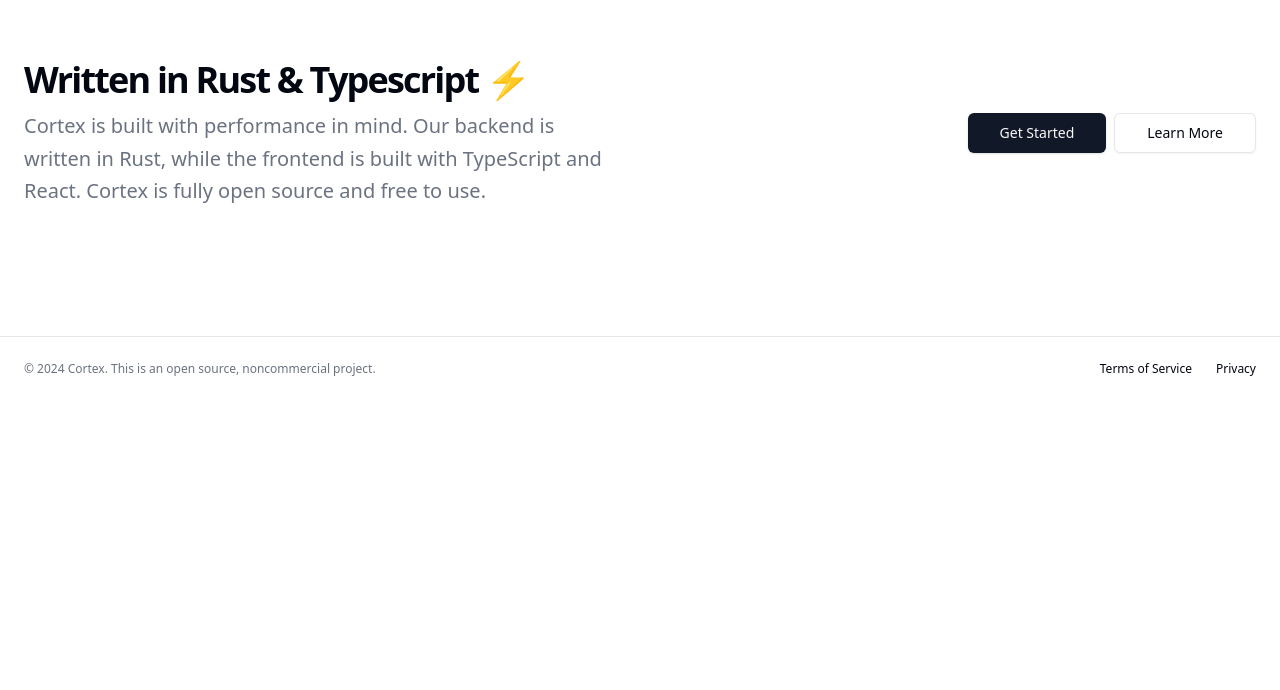
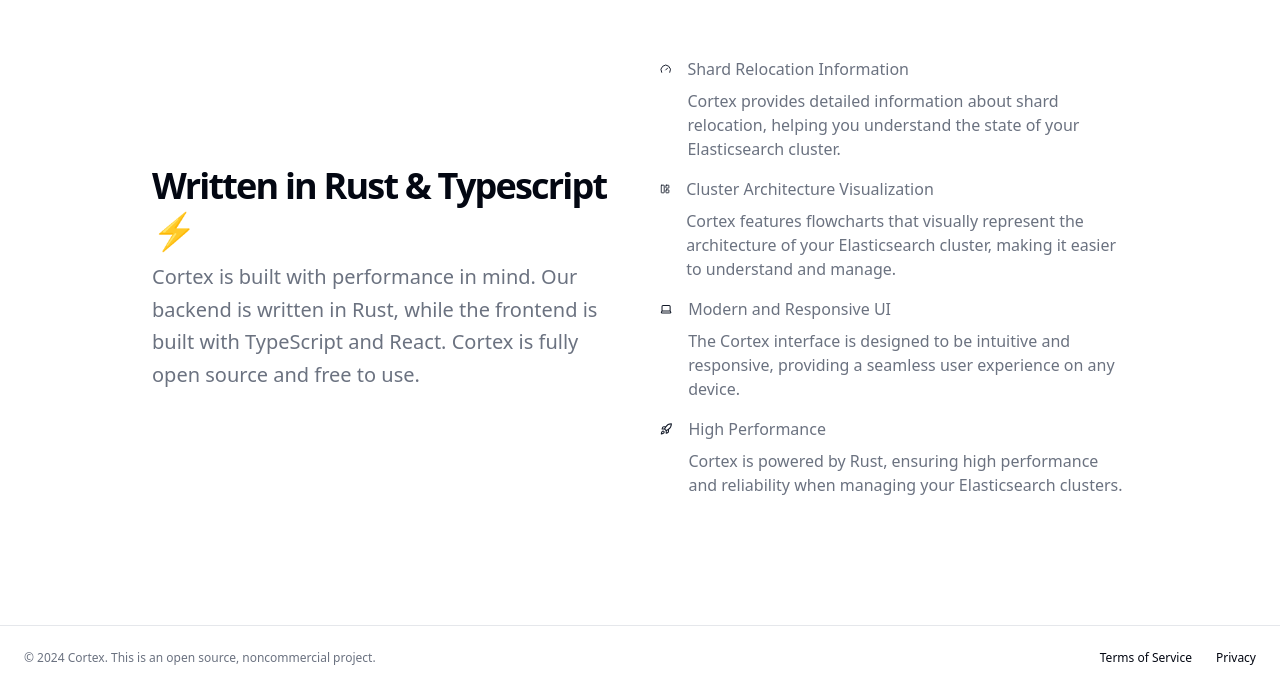
Before and after one commit to shebpamm/cortex-docs, a Next.js app: page / in a window 1280 px wide. Shown: the part 1998-2688 px from the top of the page. Before the commit the page ends 2399 px from the top, so only its background shows below. Built offline with nearby package versions, Linux system fonts and the light colour scheme.

Commit message:
chore: refactoring header

```diff
--- /dev/null
+++ b/components/header.tsx
@@ -0,0 +1,35 @@
+import Image from "next/image";
+import Link from "next/link";
+
+import logo from "../public/title.png"
+
+export function Header() {
+  return (
+    <header className="px-4 lg:px-6 h-14 flex items-center">
+      <Link href="/"><Image src={logo} alt="Cortex" width={200} height={100} /></Link>
+      <nav className="ml-auto flex gap-4 sm:gap-6">
+        <Link
+          href="/guide"
+          className="text-sm font-medium hover:underline underline-offset-4"
+          prefetch={false}
+        >
+          Getting Started
+        </Link>
+        <Link
+          href="#"
+          className="text-sm font-medium hover:underline underline-offset-4"
+          prefetch={false}
+        >
+          Docs
+        </Link>
+        <Link
+          href="#"
+          className="text-sm font-medium hover:underline underline-offset-4"
+          prefetch={false}
+        >
+          About
+        </Link>
+      </nav>
+    </header>
+  );
+}
--- a/components/landing.tsx
+++ b/components/landing.tsx
@@ -1,8 +1,8 @@
 /**
-* This code was generated by v0 by Vercel.
-* @see https://v0.dev/t/n6fjpxIPU0m
-* Documentation: https://v0.dev/docs#integrating-generated-code-into-your-nextjs-app
-*/
+ * This code was generated by v0 by Vercel.
+ * @see https://v0.dev/t/n6fjpxIPU0m
+ * Documentation: https://v0.dev/docs#integrating-generated-code-into-your-nextjs-app
+ */
 
 /** Add fonts into your Next.js project:
 
@@ -23,27 +23,13 @@ To read more about using these font, please visit the Next.js documentation:
 - App Directory: https://nextjs.org/docs/app/building-your-application/optimizing/fonts
 - Pages Directory: https://nextjs.org/docs/pages/building-your-application/optimizing/fonts
 **/
-import Link from "next/link"
-import logo from "../public/title.png"
-import Image from 'next/image'
+import Link from "next/link";
+import { Header } from "./header";
 
 export function Landing() {
   return (
     <div className="flex flex-col min-h-[100dvh]">
-      <header className="px-4 lg:px-6 h-14 flex items-center">
-        <Image src={logo} alt="Cortex" width={200} height={100} />
-        <nav className="ml-auto flex gap-4 sm:gap-6">
-          <Link href="/guide" className="text-sm font-medium hover:underline underline-offset-4" prefetch={false}>
-            Getting Started
-          </Link>
-          <Link href="#" className="text-sm font-medium hover:underline underline-offset-4" prefetch={false}>
-            Docs
-          </Link>
-          <Link href="#" className="text-sm font-medium hover:underline underline-offset-4" prefetch={false}>
-            About
-          </Link>
-        </nav>
-      </header>
+      <Header />
       <main className="flex-1">
         <section className="w-full py-12 md:py-24 lg:py-32">
           <div className="px-4 md:px-6 w-full">
@@ -54,7 +40,8 @@ export function Landing() {
                     Elasticsearch Management made easy.
                   </h1>
                   <p className="max-w-[600px] text-muted-foreground md:text-xl">
-                    View the state of your cluster in a blink. Cortex is the ultimate tool for Elasticsearch admins.
+                    View the state of your cluster in a blink. Cortex is the
+                    ultimate tool for Elasticsearch admins.
                   </p>
                 </div>
                 <div className="flex flex-col gap-2 min-[400px]:flex-row">
@@ -74,11 +61,7 @@ export function Landing() {
                   </Link>
                 </div>
               </div>
-              <img
-                src="/flow.png"
-                alt="Hero"
-                width="600"
-              />
+              <img src="/flow.png" alt="Hero" width="600" />
             </div>
           </div>
         </section>
@@ -90,8 +73,8 @@ export function Landing() {
                   Powerful Tools for Elasticsearch Admins
                 </h2>
                 <p className="max-w-[900px] text-muted-foreground md:text-xl/relaxed lg:text-base/relaxed xl:text-xl/relaxed">
-                  Manage your Elasticsearch clusters with ease. Monitor performance, visualize data, and scale your
-                  infrastructure.
+                  Manage your Elasticsearch clusters with ease. Monitor
+                  performance, visualize data, and scale your infrastructure.
                 </p>
               </div>
             </div>
@@ -100,21 +83,22 @@ export function Landing() {
                 <div className="grid gap-1">
                   <h3 className="text-xl font-bold">Real-Time Monitoring</h3>
                   <p className="text-muted-foreground">
-                    Get real-time insights into your Elasticsearch clusters. Monitor performance, track errors, and
-                    receive alerts.
+                    Get real-time insights into your Elasticsearch clusters.
+                    Monitor performance, track errors, and receive alerts.
                   </p>
                 </div>
                 <div className="grid gap-1">
                   <h3 className="text-xl font-bold">Cluster Management</h3>
                   <p className="text-muted-foreground">
-                    Easily manage your Elasticsearch clusters. Scale up or down, perform rolling upgrades, and more.
+                    Easily manage your Elasticsearch clusters. Scale up or down,
+                    perform rolling upgrades, and more.
                   </p>
                 </div>
                 <div className="grid gap-1">
                   <h3 className="text-xl font-bold">Data Visualization</h3>
                   <p className="text-muted-foreground">
-                    Visualize your Elasticsearch data with powerful dashboards and charts. Gain deeper insights into
-                    your data.
+                    Visualize your Elasticsearch data with powerful dashboards
+                    and charts. Gain deeper insights into your data.
                   </p>
                 </div>
               </div>
@@ -126,32 +110,70 @@ export function Landing() {
             </div>
           </div>
         </section>
-        <section className="w-full py-12 md:py-24 lg:py-32">
+        <section className="w-full p-12 md:p-24 lg:p-32">
           <div className="container grid items-center gap-6 px-4 md:px-6 lg:grid-cols-2 lg:gap-10">
             <div className="space-y-2">
               <h2 className="text-3xl font-bold tracking-tighter md:text-4xl/tight">
                 Written in Rust & Typescript ⚡
               </h2>
               <p className="max-w-[600px] text-muted-foreground md:text-xl/relaxed lg:text-base/relaxed xl:text-xl/relaxed">
-                Cortex is built with performance in mind. Our backend is written in Rust, while the frontend is built
-                with TypeScript and React. Cortex is fully open source and free to use.
+                Cortex is built with performance in mind. Our backend is written
+                in Rust, while the frontend is built with TypeScript and React.
+                Cortex is fully open source and free to use.
               </p>
             </div>
             <div className="flex flex-col gap-2 min-[400px]:flex-row lg:justify-end">
-              <Link
-                href="#"
-                className="inline-flex h-10 items-center justify-center rounded-md bg-primary px-8 text-sm font-medium text-primary-foreground shadow transition-colors hover:bg-primary/90 focus-visible:outline-none focus-visible:ring-1 focus-visible:ring-ring disabled:pointer-events-none disabled:opacity-50"
-                prefetch={false}
-              >
-                Get Started
-              </Link>
-              <Link
-                href="#"
-                className="inline-flex h-10 items-center justify-center rounded-md border border-input bg-background px-8 text-sm font-medium shadow-sm transition-colors hover:bg-accent hover:text-accent-foreground focus-visible:outline-none focus-visible:ring-1 focus-visible:ring-ring disabled:pointer-events-none disabled:opacity-50"
-                prefetch={false}
-              >
-                Learn More
-              </Link>
+              <ul className="space-y-4 text-muted-foreground">
+                <li className="flex items-start">
+                  <GaugeIcon className="w-6 h-6 mr-4 text-primary" />
+                  <div>
+                    <h3 className="font-medium mb-2">
+                      Shard Relocation Information
+                    </h3>
+                    <p>
+                      Cortex provides detailed information about shard
+                      relocation, helping you understand the state of your
+                      Elasticsearch cluster.
+                    </p>
+                  </div>
+                </li>
+                <li className="flex items-start">
+                  <LayoutPanelLeftIcon className="w-6 h-6 mr-4 text-primary" />
+                  <div>
+                    <h3 className="font-medium mb-2">
+                      Cluster Architecture Visualization
+                    </h3>
+                    <p>
+                      Cortex features flowcharts that visually represent the
+                      architecture of your Elasticsearch cluster, making it
+                      easier to understand and manage.
+                    </p>
+                  </div>
+                </li>
+                <li className="flex items-start">
+                  <LaptopIcon className="w-6 h-6 mr-4 text-primary" />
+                  <div>
+                    <h3 className="font-medium mb-2">
+                      Modern and Responsive UI
+                    </h3>
+                    <p>
+                      The Cortex interface is designed to be intuitive and
+                      responsive, providing a seamless user experience on any
+                      device.
+                    </p>
+                  </div>
+                </li>
+                <li className="flex items-start">
+                  <RocketIcon className="w-6 h-6 mr-4 text-primary" />
+                  <div>
+                    <h3 className="font-medium mb-2">High Performance</h3>
+                    <p>
+                      Cortex is powered by Rust, ensuring high performance and
+                      reliability when managing your Elasticsearch clusters.
+                    </p>
+                  </div>
+                </li>
+              </ul>
             </div>
           </div>
         </section>
@@ -161,19 +183,27 @@ export function Landing() {
           &copy; 2024 Cortex. This is an open source, noncommercial project.
         </p>
         <nav className="sm:ml-auto flex gap-4 sm:gap-6">
-          <Link href="#" className="text-xs hover:underline underline-offset-4" prefetch={false}>
+          <Link
+            href="#"
+            className="text-xs hover:underline underline-offset-4"
+            prefetch={false}
+          >
             Terms of Service
           </Link>
-          <Link href="#" className="text-xs hover:underline underline-offset-4" prefetch={false}>
+          <Link
+            href="#"
+            className="text-xs hover:underline underline-offset-4"
+            prefetch={false}
+          >
             Privacy
           </Link>
         </nav>
       </footer>
     </div>
-  )
+  );
 }
 
-function SearchIcon(props) {
+function Clock1Icon(props) {
   return (
     <svg
       {...props}
@@ -187,12 +217,114 @@ function SearchIcon(props) {
       strokeLinecap="round"
       strokeLinejoin="round"
     >
-      <circle cx="11" cy="11" r="8" />
-      <path d="m21 21-4.3-4.3" />
+      <circle cx="12" cy="12" r="10" />
+      <polyline points="12 6 12 12 14.5 8" />
     </svg>
-  )
+  );
 }
 
+function GaugeIcon(props) {
+  return (
+    <svg
+      {...props}
+      xmlns="http://www.w3.org/2000/svg"
+      width="24"
+      height="24"
+      viewBox="0 0 24 24"
+      fill="none"
+      stroke="currentColor"
+      strokeWidth="2"
+      strokeLinecap="round"
+      strokeLinejoin="round"
+    >
+      <path d="m12 14 4-4" />
+      <path d="M3.34 19a10 10 0 1 1 17.32 0" />
+    </svg>
+  );
+}
+
+function LaptopIcon(props) {
+  return (
+    <svg
+      {...props}
+      xmlns="http://www.w3.org/2000/svg"
+      width="24"
+      height="24"
+      viewBox="0 0 24 24"
+      fill="none"
+      stroke="currentColor"
+      strokeWidth="2"
+      strokeLinecap="round"
+      strokeLinejoin="round"
+    >
+      <path d="M20 16V7a2 2 0 0 0-2-2H6a2 2 0 0 0-2 2v9m16 0H4m16 0 1.28 2.55a1 1 0 0 1-.9 1.45H3.62a1 1 0 0 1-.9-1.45L4 16" />
+    </svg>
+  );
+}
+
+function LayoutPanelLeftIcon(props) {
+  return (
+    <svg
+      {...props}
+      xmlns="http://www.w3.org/2000/svg"
+      width="24"
+      height="24"
+      viewBox="0 0 24 24"
+      fill="none"
+      stroke="currentColor"
+      strokeWidth="2"
+      strokeLinecap="round"
+      strokeLinejoin="round"
+    >
+      <rect width="7" height="18" x="3" y="3" rx="1" />
+      <rect width="7" height="7" x="14" y="3" rx="1" />
+      <rect width="7" height="7" x="14" y="14" rx="1" />
+    </svg>
+  );
+}
+
+function Link2Icon(props) {
+  return (
+    <svg
+      {...props}
+      xmlns="http://www.w3.org/2000/svg"
+      width="24"
+      height="24"
+      viewBox="0 0 24 24"
+      fill="none"
+      stroke="currentColor"
+      strokeWidth="2"
+      strokeLinecap="round"
+      strokeLinejoin="round"
+    >
+      <path d="M9 17H7A5 5 0 0 1 7 7h2" />
+      <path d="M15 7h2a5 5 0 1 1 0 10h-2" />
+      <line x1="8" x2="16" y1="12" y2="12" />
+    </svg>
+  );
+}
+
+function RocketIcon(props) {
+  return (
+    <svg
+      {...props}
+      xmlns="http://www.w3.org/2000/svg"
+      width="24"
+      height="24"
+      viewBox="0 0 24 24"
+      fill="none"
+      stroke="currentColor"
+      strokeWidth="2"
+      strokeLinecap="round"
+      strokeLinejoin="round"
+    >
+      <path d="M4.5 16.5c-1.5 1.26-2 5-2 5s3.74-.5 5-2c.71-.84.7-2.13-.09-2.91a2.18 2.18 0 0 0-2.91-.09z" />
+      <path d="m12 15-3-3a22 22 0 0 1 2-3.95A12.88 12.88 0 0 1 22 2c0 2.72-.78 7.5-6 11a22.35 22.35 0 0 1-4 2z" />
+      <path d="M9 12H4s.55-3.03 2-4c1.62-1.08 5 0 5 0" />
+      <path d="M12 15v5s3.03-.55 4-2c1.08-1.62 0-5 0-5" />
+    </svg>
+  );
+}
 
 function XIcon(props) {
   return (
@@ -211,5 +343,5 @@ function XIcon(props) {
       <path d="M18 6 6 18" />
       <path d="m6 6 12 12" />
     </svg>
-  )
+  );
 }
```
Also changed, not shown: components/guide.tsx (+3 -172 lines).
